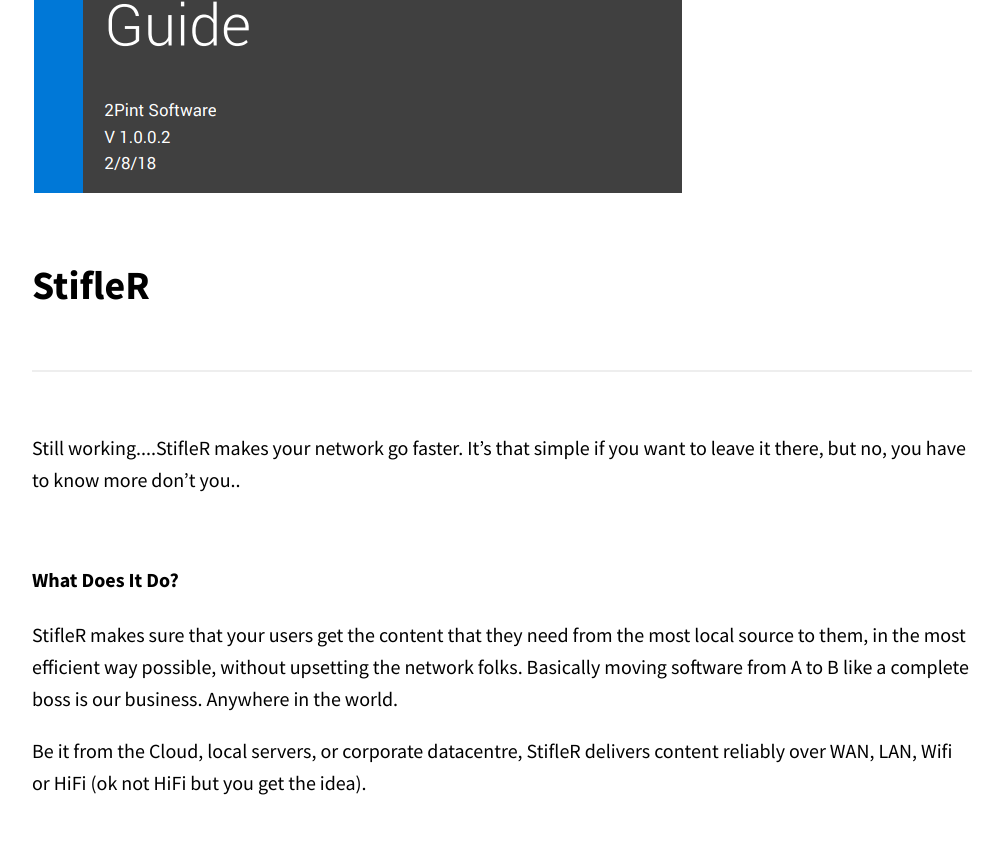
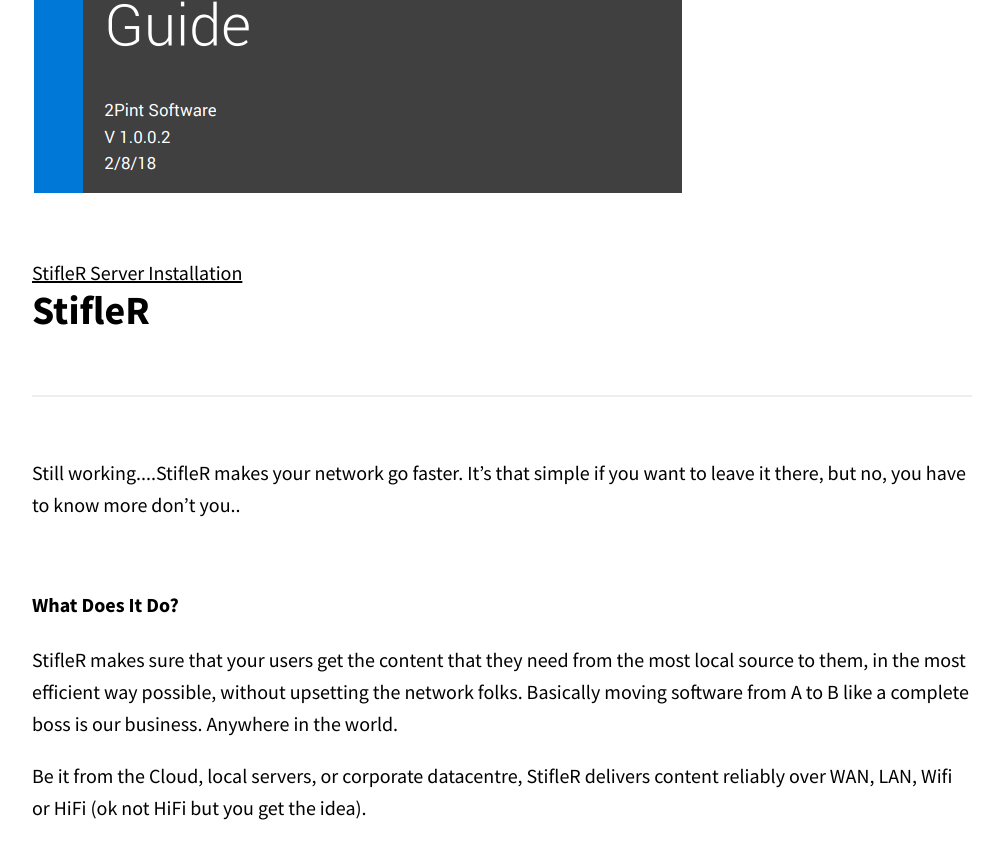
Before and after one commit to RoseSmithTest/2PintTest.github.io, a Jekyll site: the page built from docs/stiflerquickstartguide.html, in a window 1280 px wide and 900 px high, scrolled down 586 px. Shown: the top 859 px of the window, without its empty margins (138-1141 px from the left). Built offline with Jekyll 4.4.1, drawn with Linux system fonts in a browser that asks for light colours.

Commit message:
Update stiflerquickstartguide.html

```diff
--- a/docs/stiflerquickstartguide.html
+++ b/docs/stiflerquickstartguide.html
@@ -10,6 +10,7 @@ navigation_weight: 1
 </div>
 <div class="container">
 	<div class="columns spacing">
+		<a href="/docs/StifleRServerInstallation.html">StifleR Server Installation</a>
 		<h1><strong>StifleR</strong></h1><hr>
 <p>Still working....StifleR makes your network go faster. It’s that simple if you want to leave it there, but no, you have to know more don’t you..</P
 		<br><br>
```
